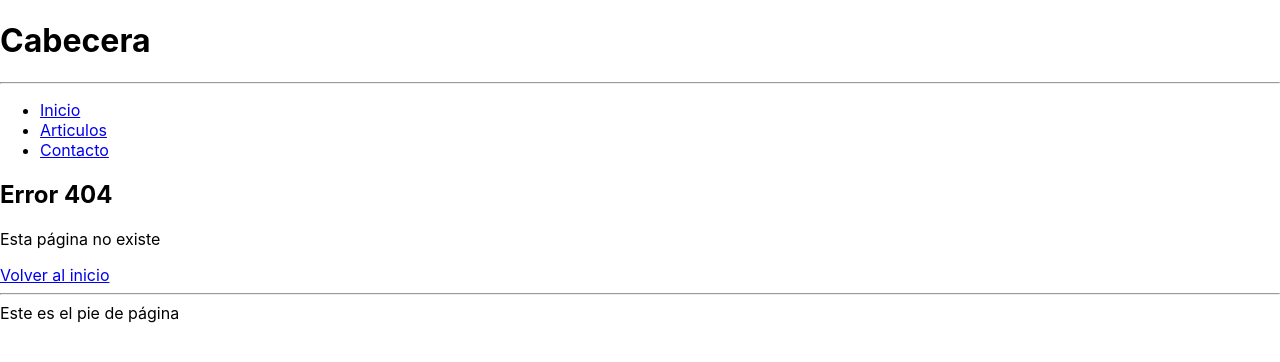
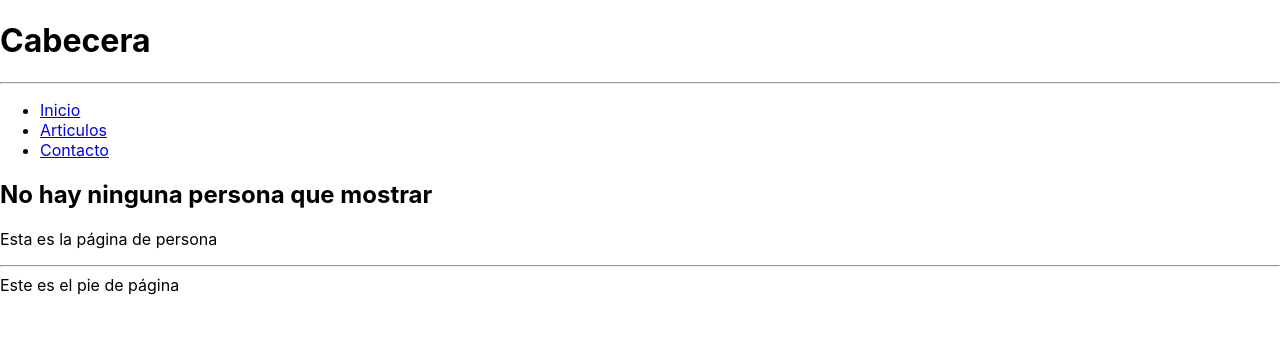
Before and after one commit to avanoldenbarneveld/master-en-react, a React (Create React App) app in the folder 07-rutas/: page /persona in a window 1280 px wide. Before the commit this address had no page. Shown: the top 362 px of the page. Built offline with nearby package versions, Linux system fonts and the light colour scheme; the HTML template or start-up script is replaced by a standard one.

Commit message:
use Navigate component to redirect

```diff
--- a/07-rutas/src/components/Persona.js
+++ b/07-rutas/src/components/Persona.js
@@ -3,11 +3,15 @@ import { useParams } from 'react-router-dom'
 
 export const Persona = () => {
 
+    // Valores por defecto en parametros opcionales
+    //let {nombre="Víctor", apellido="Robles"} = useParams();
+
     const {nombre, apellido} = useParams();
 
   return (
     <div>
-        <h1>Página de persona: {nombre} {apellido}</h1>
+        {!nombre && <h1>No hay ninguna persona que mostrar</h1>}
+        {nombre && <h1>Página de persona: {nombre} {apellido}</h1>}
         <p>Esta es la página de persona</p>
     </div>
   )
--- a/07-rutas/src/routers/RouterPrincipal.js
+++ b/07-rutas/src/routers/RouterPrincipal.js
@@ -1,5 +1,5 @@
 import React from 'react'
-import { Routes, Route, NavLink, BrowserRouter} from 'react-router-dom' ;
+import { Routes, Route, NavLink, BrowserRouter, Navigate} from 'react-router-dom' ;
 import { Inicio } from '../components/Inicio';
 import { Articulos} from '../components/Articulos';
 import { Contacto } from '../components/Contacto';
@@ -45,7 +45,10 @@ export const RouterPrincipal = () => {
             <Route path="/inicio" element={< Inicio/>} />
             <Route path="/articulos" element={<Articulos />} />
             <Route path="/contacto" element={<Contacto />} />
-            <Route path="/persona/:nombre" element={<Persona />} />
+            <Route path={"/persona/:nombre/:apellido"} element={<Persona />} />
+            <Route path={"/persona/:nombre/"} element={<Persona />} />
+            <Route path={"/persona"} element={<Persona />} />
+            <Route path={"/redirigir"} element={<Navigate to="/persona/victor/robles" /> } />
             <Route path="*" element={<Error />} />
         </Routes>
     </section>
```
